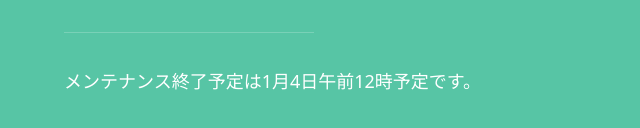
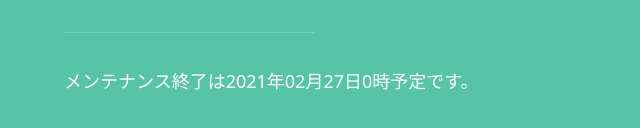
Before and after one commit to entershare/paselly-maintenance, a plain HTML site: page index.html in a window 1280 px wide. Shown: the part 470-598 px from the top of the page, 0-640 px from the left. Drawn offline with nearby package versions, Linux system fonts and the light colour scheme.

Commit message:
メンテ画面

```diff
--- a/index.html
+++ b/index.html
@@ -227,7 +227,8 @@
     <div class="clearfix"></div>
     <div class="context primary-text-color">
 
-    <p>メンテナンス終了予定は1月4日午前12時予定です。</p>
+    <p>メンテナンス終了は<span id="view_time"></span>予定です。</p>
+
 
 
     </div>
@@ -238,6 +239,16 @@
 
 
     <script>
+document.getElementById("view_time").innerHTML = getNow();
+
+function getNow() {
+  var dt = new Date()
+  dt.setDate(dt.getDate() + 1)
+  var zero2 = function(v) { return ('0' + v).slice(-2) }
+  var nextDatetime = dt.getFullYear() + "年" + zero2(dt.getMonth() + 1) + "月" + zero2(dt.getDate()) + "日0時"
+  return nextDatetime;
+}
+
      function ErrorPage(container, pageType, templateName) {
        this.$container = $(container);
        this.$contentContainer = this.$container.find(templateName == 'sign' ? '.sign-container' : '.content-container');
```
